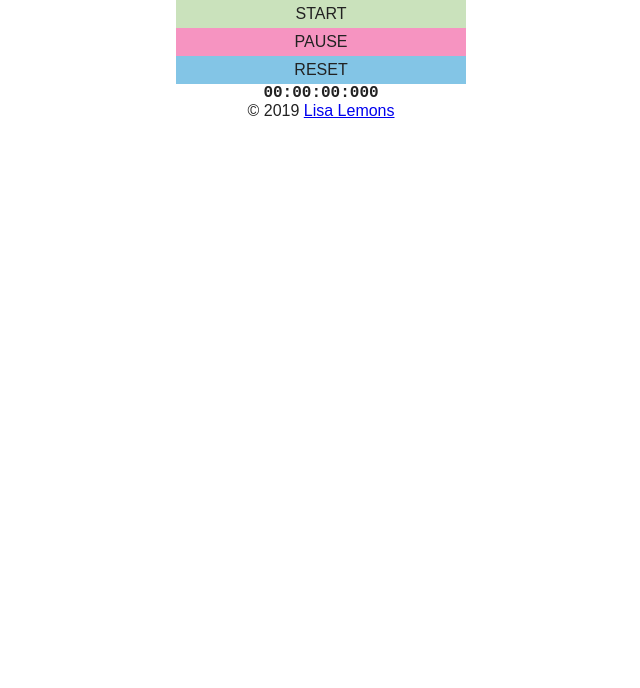
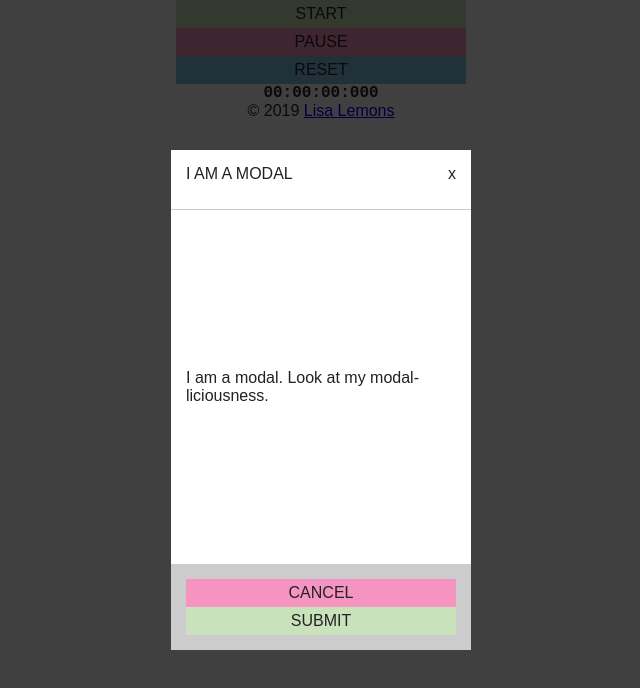
Before and after one commit to DerekDenHartigh/memory-game-angular-js, a website with bundled scripts: page app/index.html in a window 1280 px wide. Shown: the whole page, without its empty margins (319-959 px from the left). Built offline with nearby package versions, Linux system fonts and the light colour scheme.

Commit message:
Modal added, close hooked up

```diff
--- a/app/app.css
+++ b/app/app.css
@@ -1,9 +1,10 @@
+@import './modules/shared/modal/modal.css';
 @import './modules/card/card.css';
 @import './modules/game/game.css';
 
 * { box-sizing: border-box; }
 html, body { margin: 0; padding: 0; }
-
+html { position: relative; }
 /* 320px or less */
 
 /* Typography */
--- a/app/modules/game/game.controller.js
+++ b/app/modules/game/game.controller.js
@@ -8,6 +8,7 @@ class GameController {
 
     this.timer = new Timer();
     this.won = false;
+    this.showModal = true;
   }
 
   $onInit() {
--- a/app/modules/game/game.html
+++ b/app/modules/game/game.html
@@ -18,3 +18,5 @@
 <div ng-if="ctrl.won">
   YOU'VE WON! Time: <game-timer timer="ctrl.timer"></game-timer>
 </div>
+
+<modal show-modal="ctrl.showModal"></modal>
--- /dev/null
+++ b/app/modules/shared/modal/modal.component.js
@@ -0,0 +1,15 @@
+import ModalController from './modal.controller.js';
+
+class ModalComponent {
+  constructor(){
+    this.templateUrl = './modules/shared/modal/modal.html';
+    this.controller = ModalController;
+    this.controllerAs = 'ctrl';
+    this.bindings = {
+      showModal: '<',
+      modalTitle: '<',
+    };
+  }
+}
+
+export default ModalComponent;
--- /dev/null
+++ b/app/modules/shared/modal/modal.controller.js
@@ -0,0 +1,13 @@
+class ModalController {
+  constructor() {
+    // localize variables
+
+  }
+  $onInit() {
+    // initialize variables
+  }
+}
+
+ModalController.$inject = [];
+
+export default ModalController;
--- /dev/null
+++ b/app/modules/shared/modal/modal.css
@@ -0,0 +1,40 @@
+.modal-wrapper {
+  width: 100vw;
+  height: 100vh;
+  background-color: rgba(0, 0, 0, .75);
+  position: absolute;
+  top: 0;
+  left: 0;
+  z-index: 1;
+}
+
+.modal {
+  z-index: 2;
+  height: 500px;
+  width: 300px;
+  background-color: white;
+  margin: auto;
+  position: absolute;
+  top:0; left: 0; bottom: 0; right: 0;
+
+  display: flex;
+  flex-direction: column;
+  justify-content: space-between;
+}
+.modal-header, .modal-body, .modal-footer {
+  padding: 15px;
+}
+.modal-header, .modal-footer {
+  min-height: 60px;
+}
+.modal-header {
+  display: flex;
+  justify-content: space-between;
+  border-bottom: 1px #ccc solid;
+}
+.modal-title {
+  text-transform: uppercase;
+}
+.modal-footer {
+  background: #ccc;
+}
--- /dev/null
+++ b/app/modules/shared/modal/modal.html
@@ -0,0 +1,17 @@
+<div ng-if="ctrl.showModal" class="modal-wrapper">
+  <div class="modal">
+      <div class="modal-header">
+        <div class="modal-title">{{ ctrl.modalTitle || 'I am a modal'}}</div>
+        <div class="modal-toolbar-buttons">
+          <div ng-click="ctrl.showModal = false">x</div>
+        </div>
+      </div>
+      <div class="modal-body">
+        I am a modal. Look at my modal-liciousness.
+      </div>
+      <div class="modal-footer">
+        <div class="button button-pause">Cancel</div>
+        <div class="button button-go">Submit</div>
+      </div>
+  </div>
+</div>
--- /dev/null
+++ b/app/modules/shared/shared.css
@@ -0,0 +1 @@
+@import './modal/modal.css';
--- a/app/modules/shared/shared.module.js
+++ b/app/modules/shared/shared.module.js
@@ -1,5 +1,7 @@
 import ListComponent from './list/list.component.js';
+import ModalComponent from './modal/modal.component.js';
 
 angular.module('shared', [])
 
-.component('list', new ListComponent());
+.component('list', new ListComponent())
+.component('modal', new ModalComponent());
```
